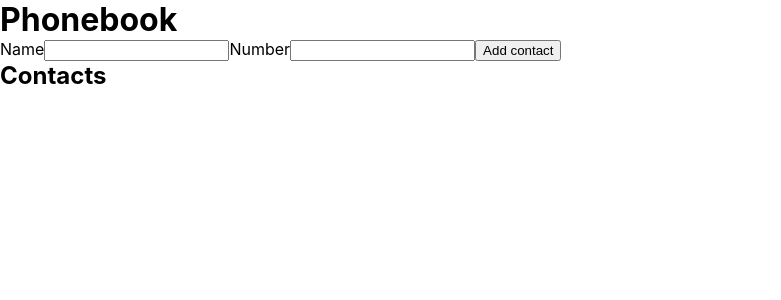
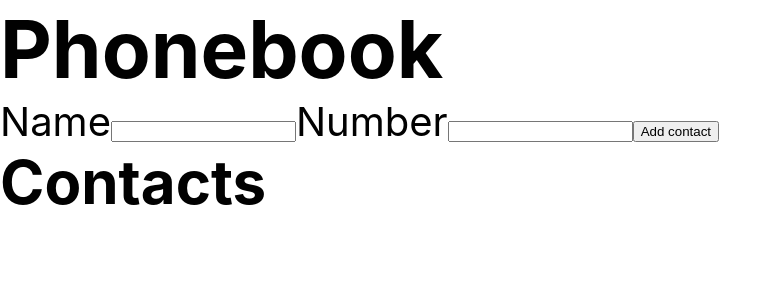
Before and after one commit to ExLuZiVe53/goit-react-hw-02-phonebook, a React (Create React App) app: page / in a window 1280 px wide. Shown: the top 300 px of the page, without its empty margins (0-781 px from the left). Built offline with nearby package versions, Linux system fonts and the light colour scheme.

Commit message:
Update App.jsx

```diff
--- a/src/components/App.jsx
+++ b/src/components/App.jsx
@@ -48,7 +48,7 @@ export class App extends Component {
     }
   };
 
-  onChangeFilter = filter => {
+  changeFilter = filter => {
     this.state({ filter });
   };
 
@@ -73,19 +73,31 @@ export class App extends Component {
   // };
 
   render() {
-    const { filter } = this.state;
-    const visibleContacts = this.getVisibleContacts;
+    // const { filter } = this.state;
+    // const visibleContacts = this.getVisibleContacts;
     return (
-      <div className="wrapper">
+      <div
+        style={{
+          display: 'block',
+          justifyContent: 'center',
+          alignItems: 'center',
+          fontSize: 40,
+          color: '#010101',
+        }}
+        className="wrapper"
+      >
         <h1 className="title">Phonebook</h1>
         <Form onAddContact={this.addContactForm} />
         <h2>Contacts</h2>
-        {visibleContacts.length > 1 && (
-          <Filter value={filter} onChangeFilter={this.onChangeFilter} />
+        {this.getVisibleContacts.length > 1 && (
+          <Filter
+            value={this.state.filter}
+            onChangeFilter={this.changeFilter}
+          />
         )}
-        {visibleContacts.length > 0 && (
+        {this.getVisibleContacts.length > 0 && (
           <ContactList
-            contacts={visibleContacts}
+            contacts={this.getVisibleContacts}
             onRemoveContact={this.removeContact}
           />
         )}
```
